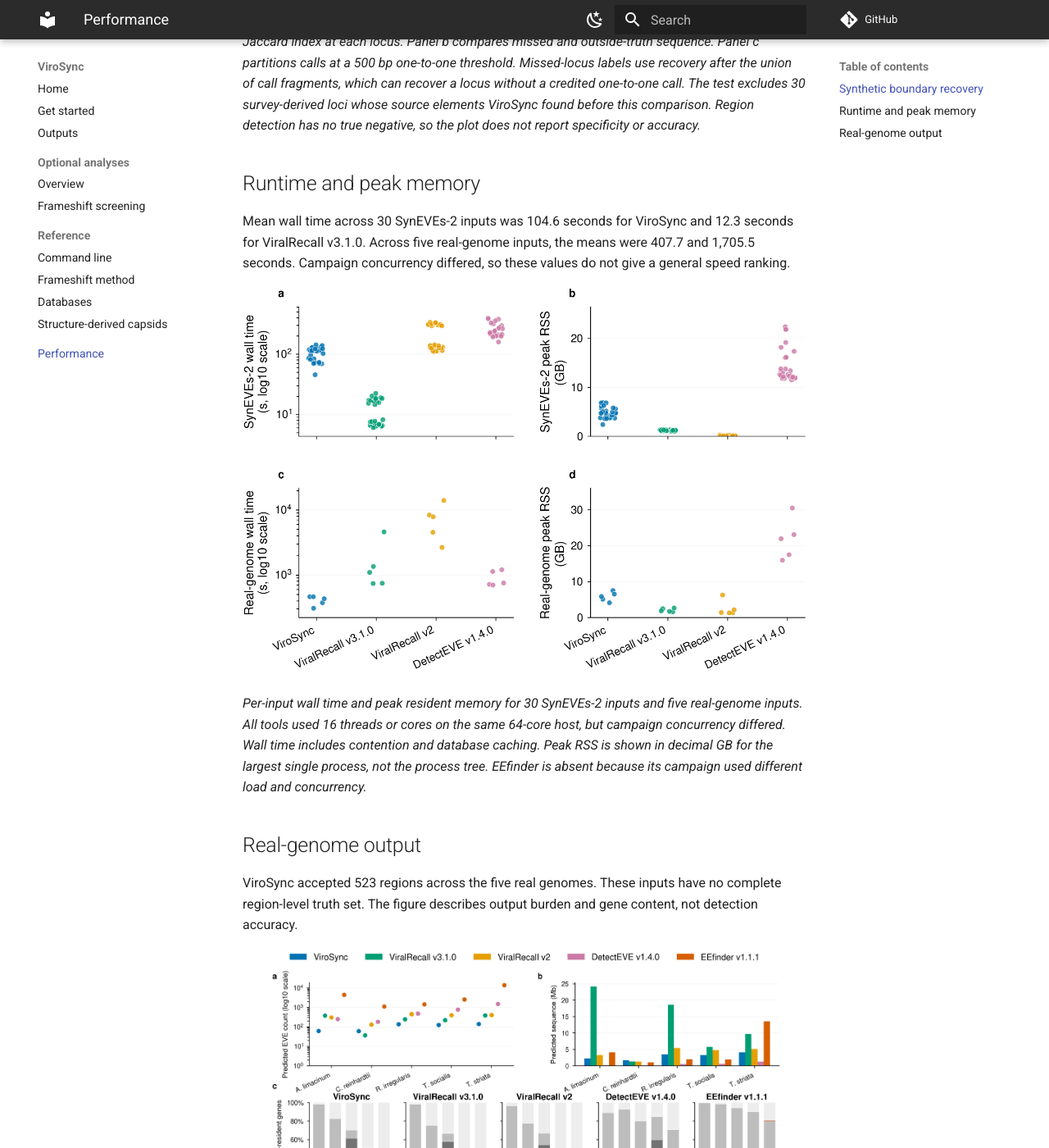
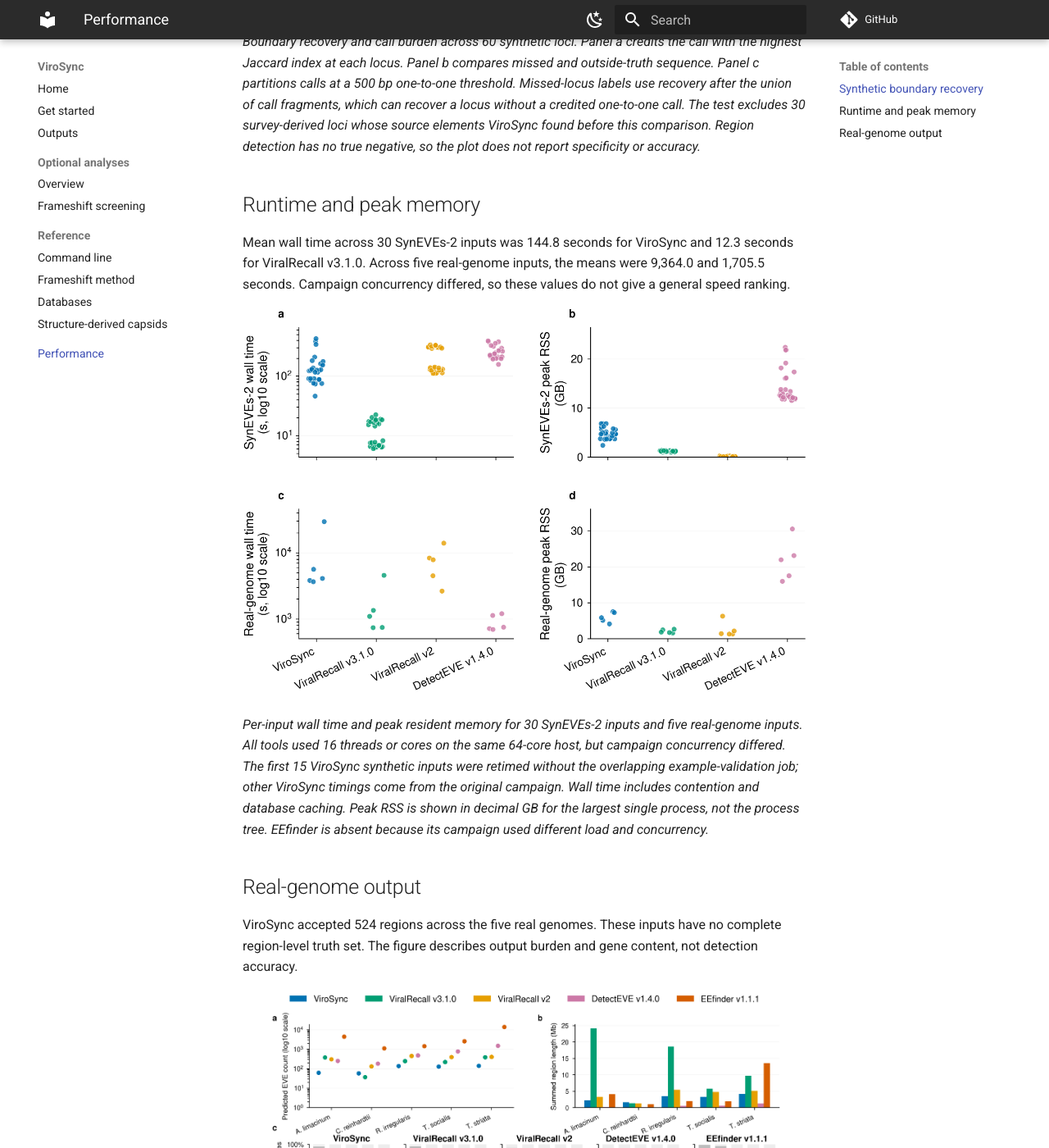
Before and after one commit to NeLLi-team/virosync, an MkDocs documentation site: the page built from docs/performance.md, in a window 1280 px wide and 1400 px high, scrolled down 666 px. Shown: the whole window at 82% size. Built offline with MkDocs 1.6.1 and Material for MkDocs 9.7.7, drawn with Linux system fonts in a browser that asks for light colours; comment, search, counter and statistics services are not loaded; some of the changed text lies outside the part shown.

Commit message:
docs(benchmark): refresh current pipeline results

```diff
--- a/docs/performance.md
+++ b/docs/performance.md
@@ -1,14 +1,14 @@
 # Performance
 
-The 5 September 2026 test used ViroSync 1.0.0 with the
-[pipeline fixes in 091cfc1](https://github.com/NeLLi-team/virosync/commit/091cfc1),
-v1.0.7 databases, and no optional analyses. ViroSync ran up to two inputs at
+The September 17 benchmark used ViroSync development revision
+`82d67d85e503c49c012bad4a3686c0316d0d2333` (version 1.0.1), with
+v1.1.0 resources and no optional analyses. ViroSync ran up to two inputs at
 once. Select a figure to open the full-size image.
 
 ## Synthetic boundary recovery
 
 The synthetic set contains 60 loci and 3,365.2 kb of inserted sequence. Mean
-best-call boundary recall was 0.782 for ViroSync, 0.596 for ViralRecall v3.1.0,
+best-call boundary recall was 0.777 for ViroSync, 0.596 for ViralRecall v3.1.0,
 0.307 for ViralRecall v2, 0.056 for DetectEVE v1.4.0, and 0.066 for EEfinder
 v1.1.1.
 
@@ -25,29 +25,31 @@
 
 ## Runtime and peak memory
 
-Mean wall time across 30 SynEVEs-2 inputs was 104.6 seconds for ViroSync and
+Mean wall time across 30 SynEVEs-2 inputs was 144.8 seconds for ViroSync and
 12.3 seconds for ViralRecall v3.1.0. Across five real-genome inputs, the means
-were 407.7 and 1,705.5 seconds. Campaign concurrency differed, so these values
+were 9,364.0 and 1,705.5 seconds. Campaign concurrency differed, so these values
 do not give a general speed ranking.
 
 [![Runtime and peak resident memory](assets/performance/benchmark_figS1_runtime_memory_with_vr30.png)](assets/performance/benchmark_figS1_runtime_memory_with_vr30.png)
 
 *Per-input wall time and peak resident memory for 30 SynEVEs-2 inputs and five
 real-genome inputs. All tools used 16 threads or cores on the same 64-core
-host, but campaign concurrency differed. Wall time includes contention and
+host, but campaign concurrency differed. The first 15 ViroSync synthetic inputs
+were retimed without the overlapping example-validation job; other ViroSync
+timings come from the original campaign. Wall time includes contention and
 database caching. Peak RSS is shown in decimal GB for the largest single
 process, not the process tree. EEfinder is absent because its campaign used
 different load and concurrency.*
 
 ## Real-genome output
 
-ViroSync accepted 523 regions across the five real genomes. These inputs have
+ViroSync accepted 524 regions across the five real genomes. These inputs have
 no complete region-level truth set. The figure describes output burden and
 gene content, not detection accuracy.
 
 [![Real-genome candidate burden and gene composition](assets/performance/benchmark_fig3_real_burden_composition.png)](assets/performance/benchmark_fig3_real_burden_composition.png)
 
-*Candidate count, called sequence, and gene composition across five real
+*Candidate count, summed region length, and gene composition across five real
 genomes. DetectEVE and EEfinder emit short homology hits. Their counts measure
 output granularity and are not direct locus-count comparisons.*
 
```
Also changed, not shown: docs/METHODS.md (+4 -3 lines), docs/assets/performance/benchmark_fig2_syn2_detection_performance.png, docs/assets/performance/benchmark_fig3_real_burden_composition.png, docs/assets/performance/benchmark_figS1_runtime_memory_with_vr30.png.
